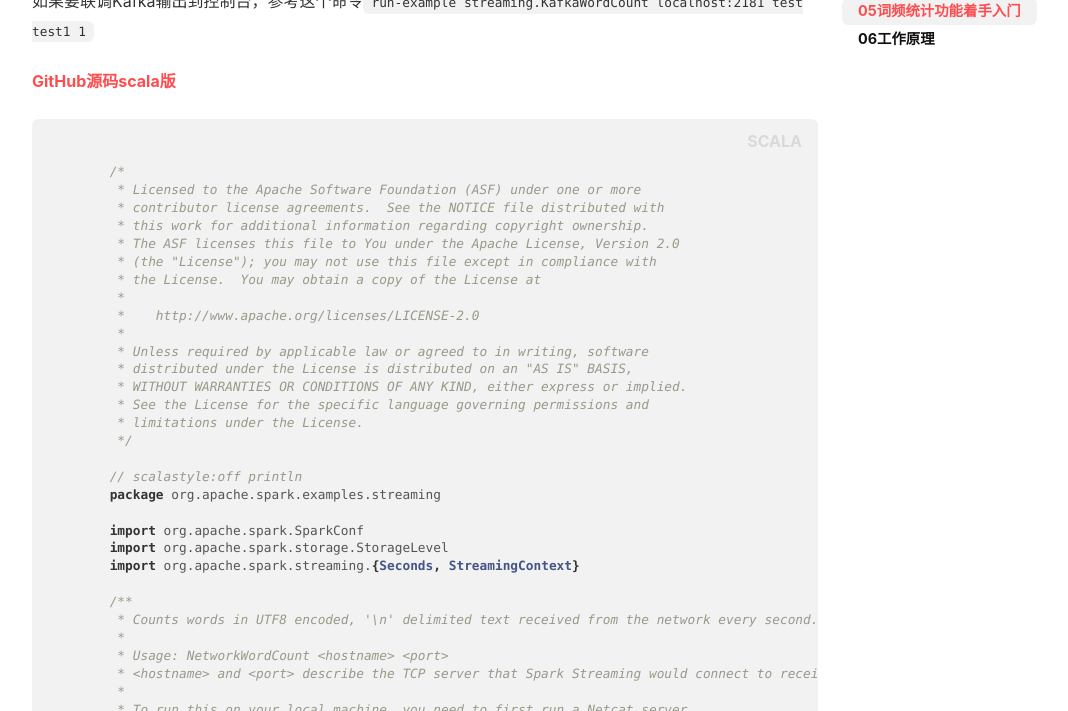
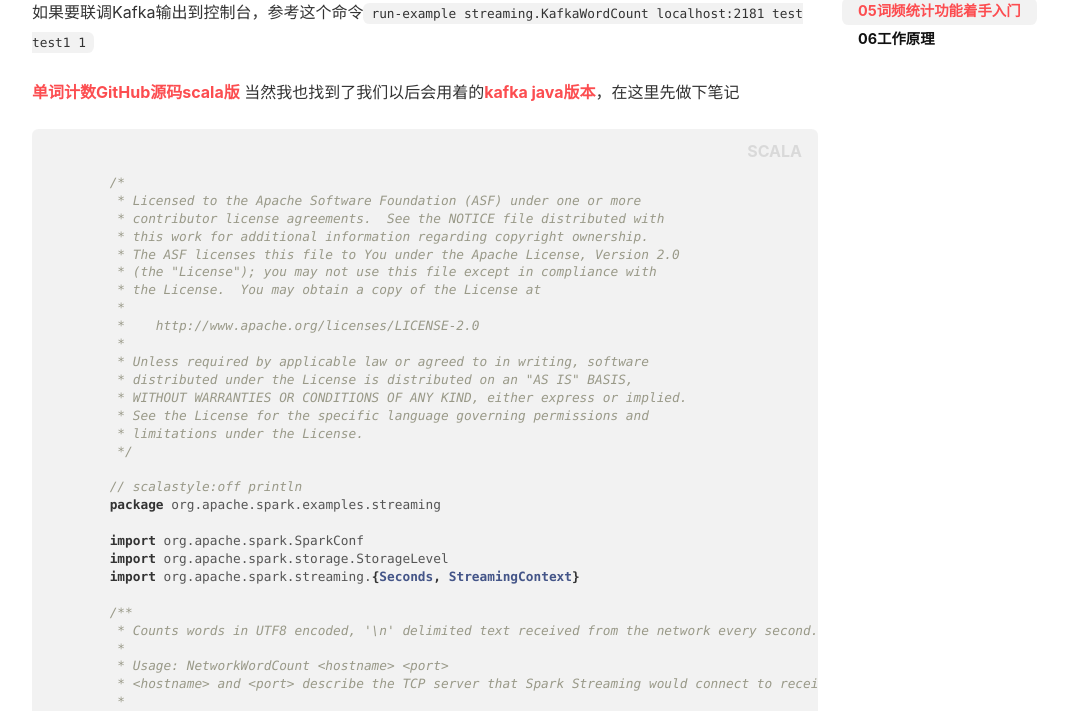
Before and after one commit to Ccccong/Ccccong.github.io, a Jekyll site: the page built from _posts/2018-08-03-SparkStreaming学习.md, in a window 1280 px wide and 900 px high, scrolled down 2691 px, cut to the strip 189-900 px from the top of the window. Shown: the whole strip, without its empty margins (105-1173 px from the left). Built offline with Jekyll 4.4.1, drawn with Linux system fonts in a browser that asks for light colours; nearby versions of some CDN libraries.

Commit message:
Update SparkStreaming学习

```diff
--- a/_posts/2018-08-03-SparkStreaming学习.md
+++ b/_posts/2018-08-03-SparkStreaming学习.md
@@ -50,7 +50,8 @@
 
 如果要联调Kafka输出到控制台，参考这个命令`run-example streaming.KafkaWordCount localhost:2181  test test1 1 `
 
-[GitHub源码scala版](https://github.com/apache/spark/blob/v2.3.0/examples/src/main/scala/org/apache/spark/examples/streaming/NetworkWordCount.scala)
+[单词计数GitHub源码scala版](https://github.com/apache/spark/blob/v2.3.0/examples/src/main/scala/org/apache/spark/examples/streaming/NetworkWordCount.scala)
+当然我也找到了我们以后会用着的[kafka java版本](https://github.com/apache/spark/blob/v2.3.0/examples/src/main/java/org/apache/spark/examples/streaming/JavaDirectKafkaWordCount.java)，在这里先做下笔记
 {% highlight scala %}
 
 	/*
```
Also changed, not shown: other parts of _posts/2018-08-03-SparkStreaming学习.md (+2 -2 lines).
